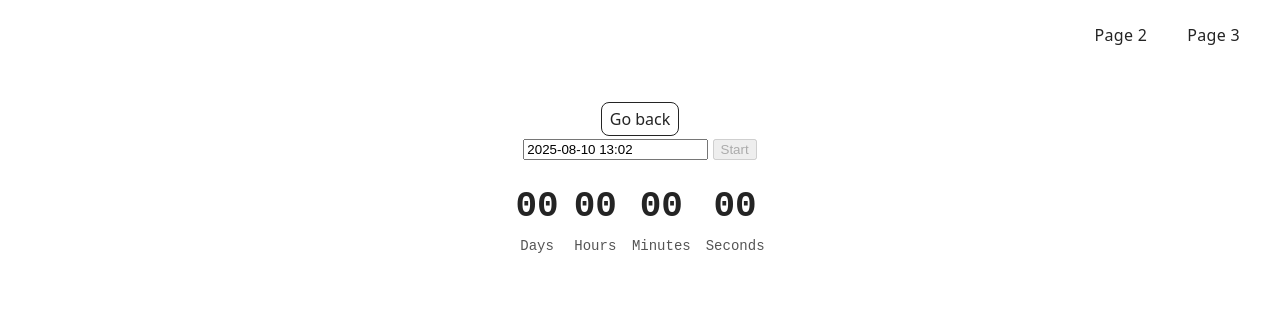
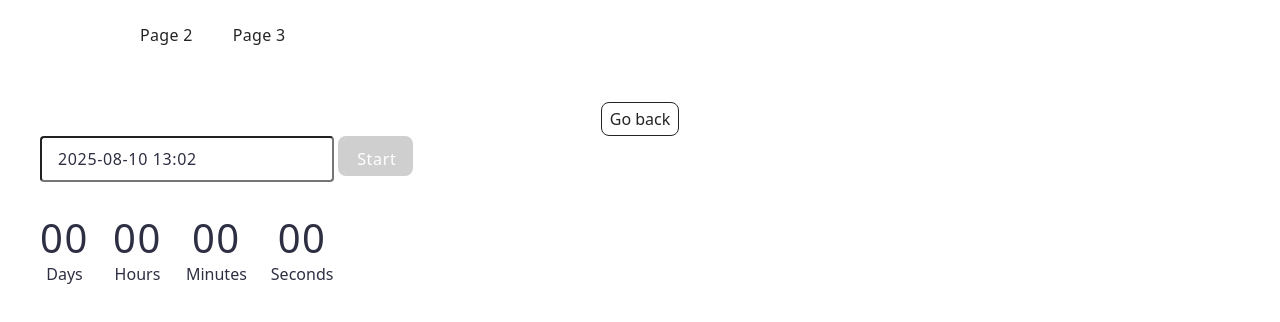
Before and after one commit to viktoriiapopel/goit-js-hw-10, a website built with Vite: page src/1-timer.html in a window 1280 px wide. Built offline with nearby package versions, Linux system fonts and the light colour scheme.

Commit message:
fix task 1

```diff
--- a/src/1-timer.html
+++ b/src/1-timer.html
@@ -19,8 +19,12 @@
       <load src="./partials/back-link.html" />
 
       <div class="container">
-        <input type="text" id="datetime-picker" />
-        <button type="button" data-start disabled>Start</button>
+        <div>
+          <input type="text" id="datetime-picker" />
+          <button class="button" type="button" data-start disabled>
+            Start
+          </button>
+        </div>
 
         <div class="timer">
           <div class="field">
--- a/src/css/1-timer.css
+++ b/src/css/1-timer.css
@@ -1,10 +1,72 @@
+.container {
+  display: flex;
+  flex-direction: column;
+  align-items: flex-start;
+}
+
+input {
+  cursor: text;
+  font-family: var(--font-family);
+  font-weight: 400;
+  font-size: 16px;
+  line-height: 150%;
+  letter-spacing: 0.04em;
+  color: #2e2f42;
+  padding-left: 16px;
+  width: 272px;
+  height: 40px;
+  border-radius: 4px;
+}
+
+input:hover:not(:disabled) {
+  color: #2e2f42;
+  border-color: #000;
+}
+
+input:active:not(:disabled) {
+  color: #000;
+  border-color: #4e75ff;
+}
+
+input:disabled {
+  cursor: not-allowed;
+  color: #808080;
+  border: 1px solid #808080;
+  background-color: #fafafa;
+}
+
+.button {
+  cursor: pointer;
+  font-family: var(--font-family);
+  font-weight: 500;
+  font-size: 16px;
+  line-height: 150%;
+  letter-spacing: 0.04em;
+  color: #fff;
+  border-radius: 8px;
+  padding: 8px 16px;
+  width: 75px;
+  height: 40px;
+  background: #4e75ff;
+  border: solid #4e75ff;
+}
+
+.button:hover:not(:disabled) {
+  background: #6c8cff;
+  border-color: #6c8cff;
+}
+.button:disabled {
+  cursor: not-allowed;
+  background: #cfcfcf;
+  border: solid #cfcfcf;
+}
+
 .timer {
   display: flex;
-  gap: 15px;
-  justify-content: center;
-  align-items: center;
-  font-family: monospace;
-  margin-top: 20px;
+  gap: 24px;
+  /* justify-content: center;
+  align-items: center; */
+  margin-top: 32px;
 }
 
 .field {
@@ -13,11 +75,18 @@
 
 .value {
   display: block;
-  font-size: 36px;
-  font-weight: bold;
+  font-family: var(--font-family);
+  font-weight: 400;
+  font-size: 40px;
+  line-height: 120%;
+  letter-spacing: 0.04em;
+  color: #2e2f42;
 }
 
 .label {
-  font-size: 14px;
-  color: #555;
+  font-family: var(--font-family);
+  font-weight: 400;
+  font-size: 16px;
+  line-height: 150%;
+  color: #2e2f42;
 }
--- a/src/css/2-snackbar.css
+++ b/src/css/2-snackbar.css
@@ -0,0 +1,21 @@
+.button {
+  font-family: var(--font-family);
+  font-weight: 500;
+  font-size: 16px;
+  line-height: 150%;
+  letter-spacing: 0.04em;
+  color: #fff;
+  border-radius: 8px;
+  border: solid #4e75ff;
+  padding: 8px 16px;
+  background: #4e75ff;
+}
+.but-size-four {
+  width: 86px;
+  height: 40px;
+  margin-top: 8px;
+}
+.but-size-four:hover {
+  background: #6c8cff;
+  border: solid #6c8cff;
+}
--- a/src/js/1-timer.js
+++ b/src/js/1-timer.js
@@ -7,6 +7,9 @@ import 'izitoast/dist/css/iziToast.min.css';
 
 const startBt = document.querySelector('[data-start]');
 startBt.disabled = true;
+
+const dateInput = document.querySelector('#datetime-picker');
+
 
 const daysEl = document.querySelector('[data-days]');
 const hoursEl = document.querySelector('[data-hours]');
@@ -55,7 +58,8 @@ const timer = {
         this.initTime = userSelectedDate.getTime();
 
         if (this.intervalId) return;
-        startBt.disabled = true;
+      startBt.disabled = true;
+      dateInput.disabled = true;
         this.tick();
         this.intervalId = setInterval(() => {
             this.tick();
@@ -82,7 +86,8 @@ const timer = {
   position: 'topRight',
   timeout: 3000,
     });
- startBt.disabled = false;
+          startBt.disabled = false;
+          dateInput.disabled = false;
 
     return;
 
```
Also changed, not shown: src/2-snackbar.html (+1 -1 lines).
